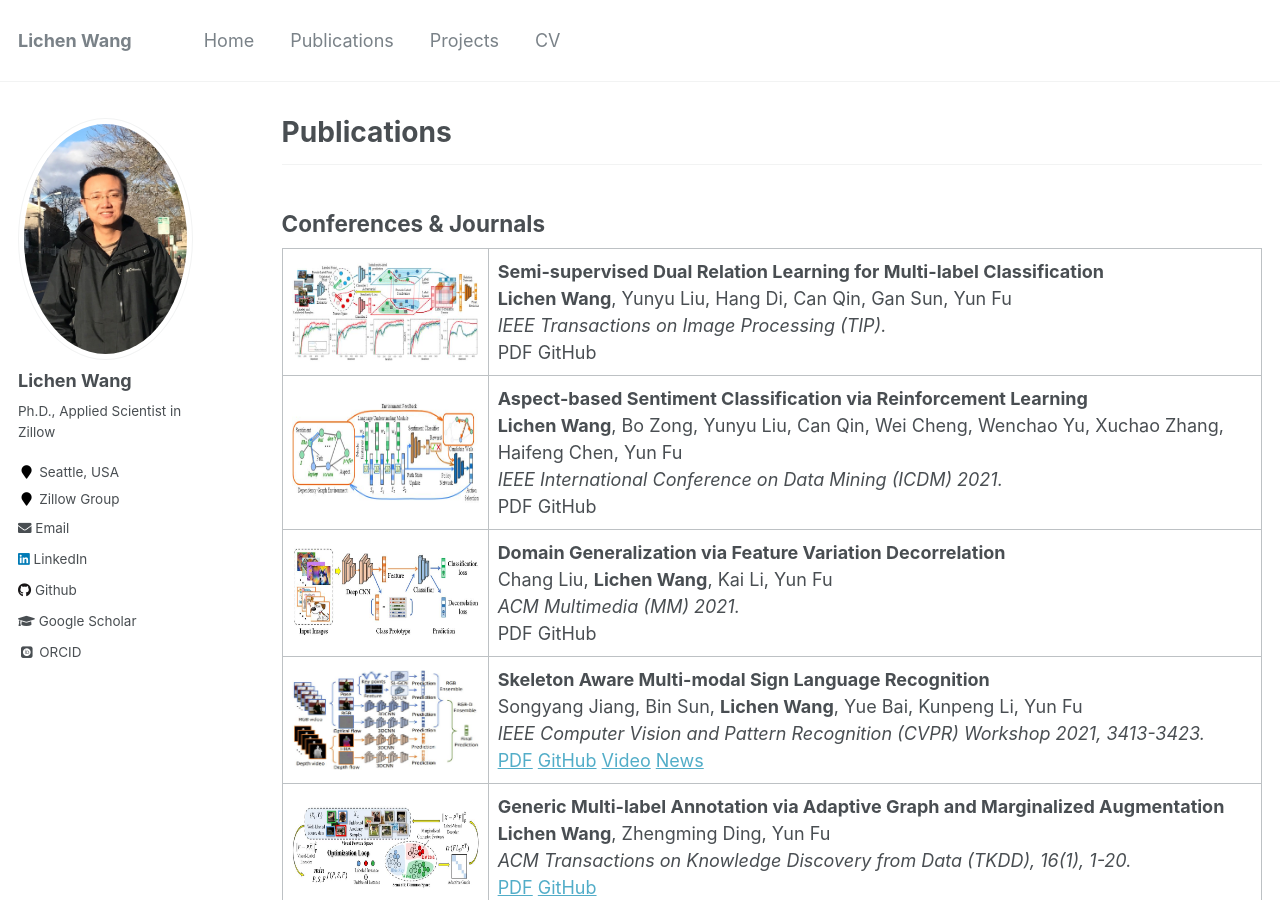
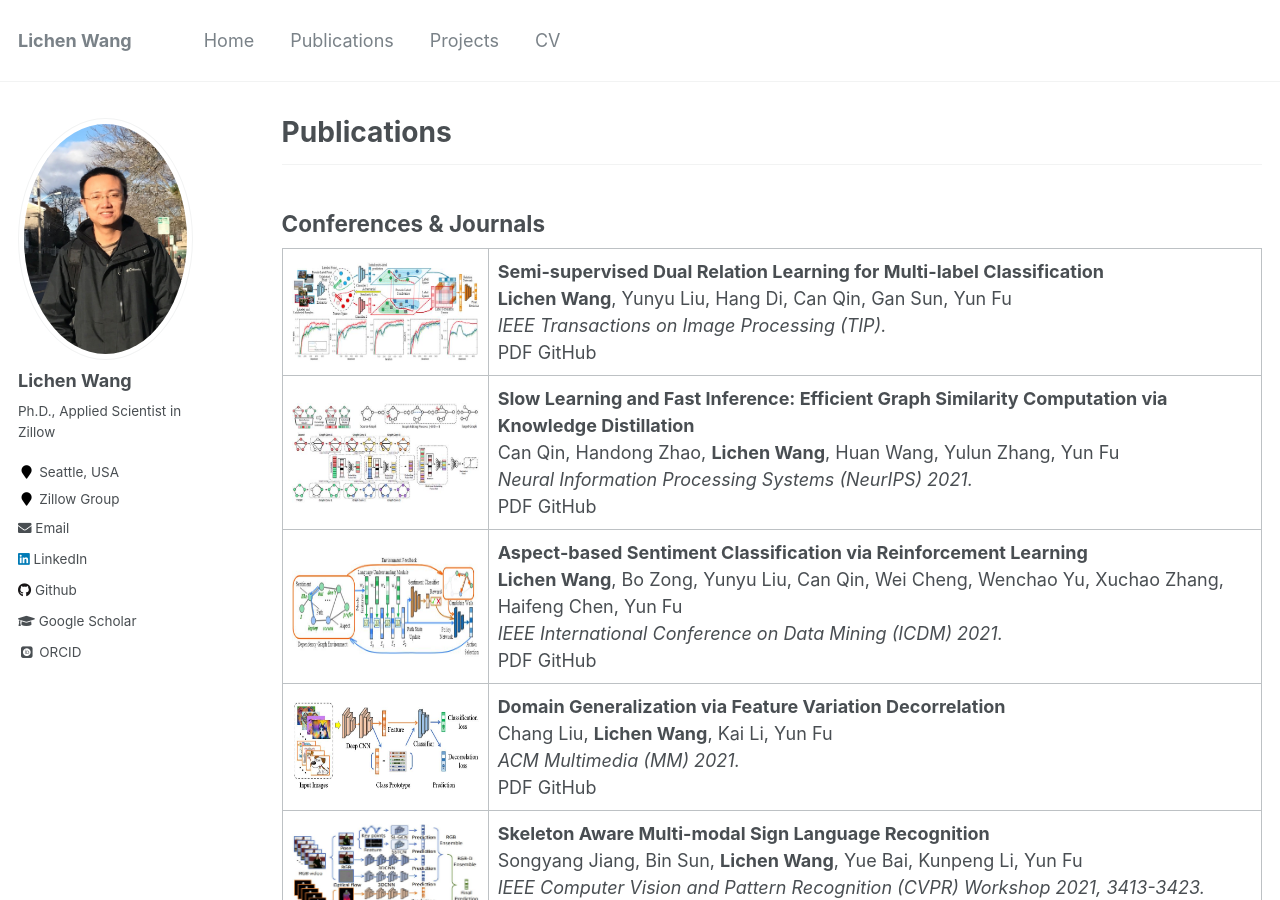
Before and after one commit to wanglichenxj/wanglichenxj.github.io, a Jekyll site: the page built from _pages/publications.md, in a window 1280 px wide and 900 px high. Built offline with Jekyll 4.4.1, drawn with Linux system fonts in a browser that asks for light colours; some web fonts are replaced.

Commit message:
add nips paper

```diff
--- a/_pages/publications.md
+++ b/_pages/publications.md
@@ -9,6 +9,7 @@ author_profile: true
 ## Conferences & Journals
 
 |<img src='TIP21_Multilabel.jpg' align='right' style=' width:300px;height:100px'/> | **Semi-supervised Dual Relation Learning for Multi-label Classification** <br> **Lichen Wang**, Yunyu Liu, Hang Di, Can Qin, Gan Sun, Yun Fu<br> <i>IEEE Transactions on Image Processing (TIP). </i> <br>PDF GitHub|
+|<img src='NIPS21_graph.jpg' align='right' style=' width:300px;height:100px'/> | **Slow Learning and Fast Inference: Efficient Graph Similarity Computation via Knowledge Distillation** <br> Can Qin, Handong Zhao, **Lichen Wang**, Huan Wang, Yulun Zhang, Yun Fu<br> <i>Neural Information Processing Systems (NeurIPS) 2021. </i> <br>PDF GitHub|
 |<img src='ICDM21_NLP.jpg' align='right' style=' width:300px;height:100px'/> | **Aspect-based Sentiment Classification via Reinforcement Learning** <br> **Lichen Wang**, Bo Zong, Yunyu Liu, Can Qin, Wei Cheng, Wenchao Yu, Xuchao Zhang, Haifeng Chen, Yun Fu<br> <i>IEEE International Conference on Data Mining (ICDM) 2021. </i> <br>PDF GitHub|
 |<img src='MM21_domain.jpg' align='right' style=' width:300px;height:100px'/> | **Domain Generalization via Feature Variation Decorrelation** <br> Chang Liu, **Lichen Wang**, Kai Li, Yun Fu<br> <i>ACM Multimedia (MM) 2021. </i> <br>PDF GitHub|
 |<img src='CVPRW_21_SLR.jpg' align='right' style=' width:300px;height:100px'/> | **Skeleton Aware Multi-modal Sign Language Recognition** <br> Songyang Jiang, Bin Sun, **Lichen Wang**, Yue Bai, Kunpeng Li, Yun Fu<br> <i>IEEE Computer Vision and Pattern Recognition (CVPR) Workshop 2021, 3413-3423. </i> <br>[PDF](https://openaccess.thecvf.com/content/CVPR2021W/ChaLearn/papers/Jiang_Skeleton_Aware_Multi-Modal_Sign_Language_Recognition_CVPRW_2021_paper.pdf) [GitHub](https://github.com/jackyjsy/CVPR21Chal-SLR) [Video](https://data.chalearnlap.cvc.uab.cat/AuTSL/webpage/presentations/4.Skeleton_Aware_Multi-modal_Sign_Language_Recognition.mp4) [News](https://chalearnlap.cvc.uab.cat/challenge/43/description/)|
```
Also changed, not shown: _publications/NIPS21_graph.jpg (added), 1 other file.
